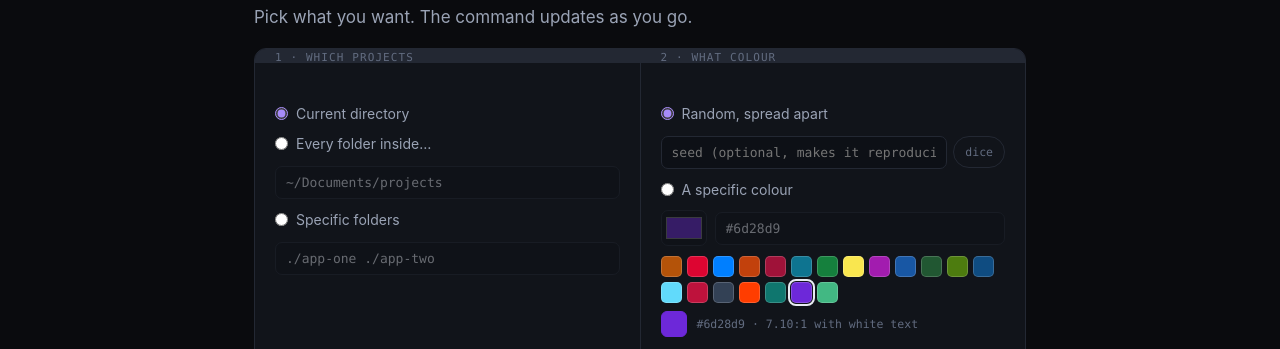
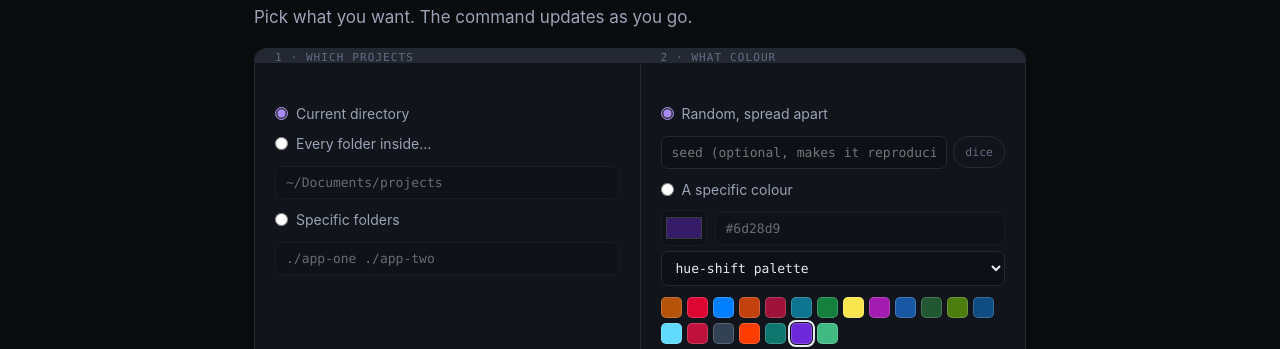
Before and after one commit to aotr/hue-shift, a website: page docs/cli.html in a window 1280 px wide. Shown: the part 584-933 px from the top of the page. Drawn offline with Linux system fonts and the light colour scheme.

Commit message:
docs: add popular editor palettes to the builder

```diff
--- a/docs/cli.html
+++ b/docs/cli.html
@@ -188,7 +188,18 @@
           <input type="text" id="colour" value="#6d28d9" list="palette" disabled aria-label="Colour">
         </div>
         <datalist id="palette"></datalist>
-        <div class="swatches" id="swatches" aria-label="Named palette"></div>
+        <select id="palette-family" aria-label="Swatch palette">
+          <option value="hue-shift">hue-shift palette</option>
+          <option value="dracula">Dracula</option>
+          <option value="nord">Nord</option>
+          <option value="catppuccin-mocha">Catppuccin Mocha</option>
+          <option value="solarized-dark">Solarized Dark</option>
+          <option value="one-dark">One Dark</option>
+          <option value="gruvbox-dark">Gruvbox Dark</option>
+          <option value="tokyo-night">Tokyo Night</option>
+          <option value="github-dark">GitHub Dark</option>
+        </select>
+        <div class="swatches" id="swatches" aria-label="Palette swatches"></div>
         <div class="swatch-line">
           <span class="swatch" id="swatch"></span>
           <span class="swatch-meta" id="swatch-meta"></span>
@@ -400,6 +411,13 @@ npx hue-shift-cli --list-colors --json</code></pre>
     <tr><td>svelte-orange</td><td>#ff3d00</td><td>teal</td><td>#0f766e</td></tr>
     <tr><td>violet</td><td>#6d28d9</td><td>vue-green</td><td>#42b883</td></tr>
   </table>
+
+  <h3>Popular editor palettes</h3>
+  <p>
+    The builder's swatch row can switch between the built-in palette and popular editor palettes:
+    Dracula, Nord, Catppuccin Mocha, Solarized Dark, One Dark, Gruvbox Dark, Tokyo Night and GitHub Dark.
+    These are ordinary hex values, so <code>--color "#bd93f9"</code> works with no extra flag or config.
+  </p>
 
   <h3>Which colour wins</h3>
   <p>When several sources are present, the first match wins:</p>
@@ -693,6 +711,64 @@ const PALETTE = {
   violet: "#6d28d9", "vue-green": "#42b883",
 };
 
+// Popular editor palettes, as swatch shortcuts. The CLI takes any hex, so
+// these need no special support beyond this list.
+const PALETTES = {
+  "hue-shift": Object.entries(PALETTE).map(([name, hex]) => ({ name, hex })),
+  dracula: [
+    { name: "purple", hex: "#bd93f9" }, { name: "pink", hex: "#ff79c6" },
+    { name: "cyan", hex: "#8be9fd" }, { name: "green", hex: "#50fa7b" },
+    { name: "orange", hex: "#ffb86c" }, { name: "red", hex: "#ff5555" },
+    { name: "yellow", hex: "#f1fa8c" }, { name: "comment", hex: "#6272a4" },
+  ],
+  nord: [
+    { name: "frost", hex: "#88c0d0" }, { name: "blue", hex: "#81a1c1" },
+    { name: "deep blue", hex: "#5e81ac" }, { name: "red", hex: "#bf616a" },
+    { name: "orange", hex: "#d08770" }, { name: "yellow", hex: "#ebcb8b" },
+    { name: "green", hex: "#a3be8c" }, { name: "purple", hex: "#b48ead" },
+  ],
+  "catppuccin-mocha": [
+    { name: "rosewater", hex: "#f5e0dc" }, { name: "pink", hex: "#f5c2e7" },
+    { name: "mauve", hex: "#cba6f7" }, { name: "red", hex: "#f38ba8" },
+    { name: "peach", hex: "#fab387" }, { name: "yellow", hex: "#f9e2af" },
+    { name: "green", hex: "#a6e3a1" }, { name: "teal", hex: "#94e2d5" },
+    { name: "sky", hex: "#89dceb" }, { name: "blue", hex: "#89b4fa" },
+  ],
+  "solarized-dark": [
+    { name: "base03", hex: "#002b36" }, { name: "base02", hex: "#073642" },
+    { name: "base01", hex: "#586e75" }, { name: "yellow", hex: "#b58900" },
+    { name: "orange", hex: "#cb4b16" }, { name: "red", hex: "#dc322f" },
+    { name: "magenta", hex: "#d33682" }, { name: "violet", hex: "#6c71c4" },
+    { name: "blue", hex: "#268bd2" }, { name: "cyan", hex: "#2aa198" },
+    { name: "green", hex: "#859900" },
+  ],
+  "one-dark": [
+    { name: "red", hex: "#e06c75" }, { name: "orange", hex: "#d19a66" },
+    { name: "yellow", hex: "#e5c07b" }, { name: "green", hex: "#98c379" },
+    { name: "cyan", hex: "#56b6c2" }, { name: "blue", hex: "#61afef" },
+    { name: "purple", hex: "#c678dd" }, { name: "comment", hex: "#5c6370" },
+  ],
+  "gruvbox-dark": [
+    { name: "red", hex: "#fb4934" }, { name: "green", hex: "#b8bb26" },
+    { name: "yellow", hex: "#fabd2f" }, { name: "blue", hex: "#83a598" },
+    { name: "purple", hex: "#d3869b" }, { name: "aqua", hex: "#8ec07c" },
+    { name: "orange", hex: "#fe8019" }, { name: "gray", hex: "#928374" },
+  ],
+  "tokyo-night": [
+    { name: "blue", hex: "#7aa2f7" }, { name: "cyan", hex: "#7dcfff" },
+    { name: "purple", hex: "#bb9af7" }, { name: "magenta", hex: "#ff007c" },
+    { name: "red", hex: "#f7768e" }, { name: "orange", hex: "#ff9e64" },
+    { name: "yellow", hex: "#e0af68" }, { name: "green", hex: "#9ece6a" },
+    { name: "teal", hex: "#73daca" },
+  ],
+  "github-dark": [
+    { name: "blue", hex: "#58a6ff" }, { name: "green", hex: "#3fb950" },
+    { name: "yellow", hex: "#d29922" }, { name: "orange", hex: "#db6d28" },
+    { name: "red", hex: "#f85149" }, { name: "purple", hex: "#bc8cff" },
+    { name: "pink", hex: "#ff7b72" }, { name: "cyan", hex: "#39c5cf" },
+  ],
+};
+
 const PARTS = ["title", "activity", "status", "border", "tab", "sash", "sidebar"];
 const DEFAULTS = ["title", "activity", "status"];
 
@@ -700,6 +776,7 @@ const state = {
   target: "cwd",
   colourMode: "random",
   colour: "#6d28d9",
+  paletteFamily: "hue-shift",
   seed: "",
   parts: new Set(DEFAULTS),
   adjust: {},
@@ -851,9 +928,7 @@ function render() {
     meta.textContent = `${hex} · ${contrast(hex, fg).toFixed(2)}:1 with ${fg === "#ffffff" ? "white" : "black"} text`;
     meta.style.color = contrast(hex, fg) >= 4.5 ? "var(--ink-faint)" : "#f87171";
     if ($("picker").value.toLowerCase() !== hex) $("picker").value = hex;
-    document.querySelectorAll("#swatches button").forEach((b) => {
-      b.setAttribute("aria-pressed", String(b.dataset.hex === hex));
-    });
+    renderSwatchState();
   } else {
     swatch.style.background = "transparent";
     meta.textContent = state.colour ? "not a colour — try #6d28d9 or teal" : "hex or named colour";
@@ -952,13 +1027,25 @@ for (const name of Object.keys(PALETTE).sort()) {
 }
 
 const swatchHost = $("swatches");
-for (const [name, hex] of Object.entries(PALETTE).sort(([a], [b]) => a.localeCompare(b))) {
+
+function renderSwatchState() {
+  const parsed = parseColor(state.colour);
+  const hex = parsed ? toHex(parsed) : null;
+  document.querySelectorAll("#swatches button").forEach((b) => {
+    b.setAttribute("aria-pressed", String(b.dataset.hex === hex));
+  });
+}
+
+function renderSwatches() {
+  swatchHost.textContent = "";
+  const palette = PALETTES[state.paletteFamily] || PALETTES["hue-shift"];
+  for (const { name, hex } of palette) {
     const button = document.createElement("button");
     button.type = "button";
     button.dataset.hex = hex;
     button.style.background = hex;
     button.title = `${name} · ${hex}`;
-  button.setAttribute("aria-label", name);
+    button.setAttribute("aria-label", `${name} ${hex}`);
     button.addEventListener("click", () => {
       setColour(hex);
       document.querySelector('input[name="colour"][value="explicit"]').checked = true;
@@ -966,6 +1053,8 @@ for (const [name, hex] of Object.entries(PALETTE).sort(([a], [b]) => a.localeCom
       render();
     });
     swatchHost.append(button);
+  }
+  renderSwatchState();
 }
 
 function setColour(value) {
@@ -1030,6 +1119,11 @@ document.querySelectorAll('input[name="mode"]').forEach((r) =>
 
 $("root").addEventListener("input", render);
 $("paths").addEventListener("input", render);
+$("palette-family").addEventListener("change", (e) => {
+  state.paletteFamily = e.target.value;
+  renderSwatches();
+  render();
+});
 $("colour").addEventListener("input", (e) => {
   state.colour = e.target.value;
   const parsed = parseColor(state.colour);
@@ -1100,6 +1194,7 @@ $("copy").addEventListener("click", async () => {
 });
 
 syncColourMode();
+renderSwatches();
 renderAdjusts();
 render();
 </script>
```
Lines whose indentation alone changed are shown as unchanged.
